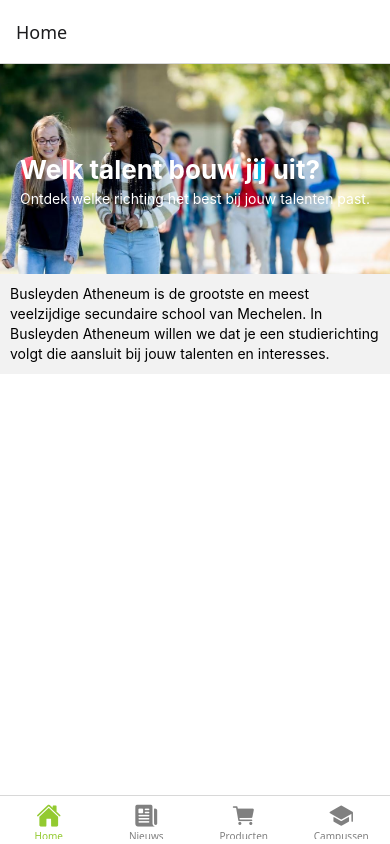
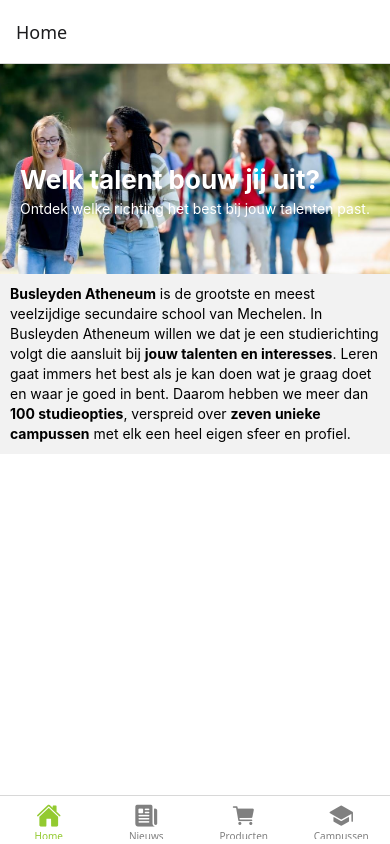
Before and after one commit to Alessiobettens/mobile-app, a React Native app: screen / in a window 390 px wide. Built offline with nearby package versions, Linux system fonts and the light colour scheme.

Commit message:
Added bold text styling to text

```diff
--- a/App.js
+++ b/App.js
@@ -19,11 +19,10 @@ const Tab = createBottomTabNavigator();
 function MainHomeScreen() {
   return (
     <ScrollView style={{ flex: 1, backgroundColor: "#fff" }}>
-
       {/* HERO IMAGE */}
       <View>
         <Image
-          source={require ("./assets/main-image.jpg")}
+          source={require("./assets/main-image.jpg")}
           style={{ width: "100%", height: 210 }}
         />
 
@@ -31,14 +30,14 @@ function MainHomeScreen() {
         <View
           style={{
             position: "absolute",
-            top: 90,
+            top: 100,
             left: 20,
             right: 20,
           }}
         >
           <Text
             style={{
-              color: "#fff",
+              color: "#ffffff",
               fontSize: 26,
               fontWeight: "bold",
             }}
@@ -52,14 +51,20 @@ function MainHomeScreen() {
         </View>
       </View>
 
-      <View style={{ padding: 10, backgroundColor: "#f2f2f2"}}>
+      <View style={{ padding: 10, backgroundColor: "#f2f2f2" }}>
         <Text style={{ lineHeight: 20 }}>
-          Busleyden Atheneum is de grootste en meest veelzijdige secundaire
-          school van Mechelen. In Busleyden Atheneum willen we dat je een
-          studierichting volgt die aansluit bij jouw talenten en interesses.
+          <Text style={{ fontWeight: "bold" }}>Busleyden Atheneum</Text> is de
+          grootste en meest veelzijdige secundaire school van Mechelen. In
+          Busleyden Atheneum willen we dat je een studierichting volgt die
+          aansluit bij{" "}
+          <Text style={{ fontWeight: "bold" }}>
+            jouw talenten en interesses
+          </Text>
+          . Leren gaat immers het best als je kan doen wat je graag doet en waar
+          je goed in bent. Daarom hebben we meer dan <Text style={{ fontWeight: "bold" }}>100 studieopties</Text>, verspreid
+          over <Text style={{ fontWeight: "bold" }}>zeven unieke campussen</Text> met elk een heel eigen sfeer en profiel.
         </Text>
       </View>
-
     </ScrollView>
   );
 }
```
